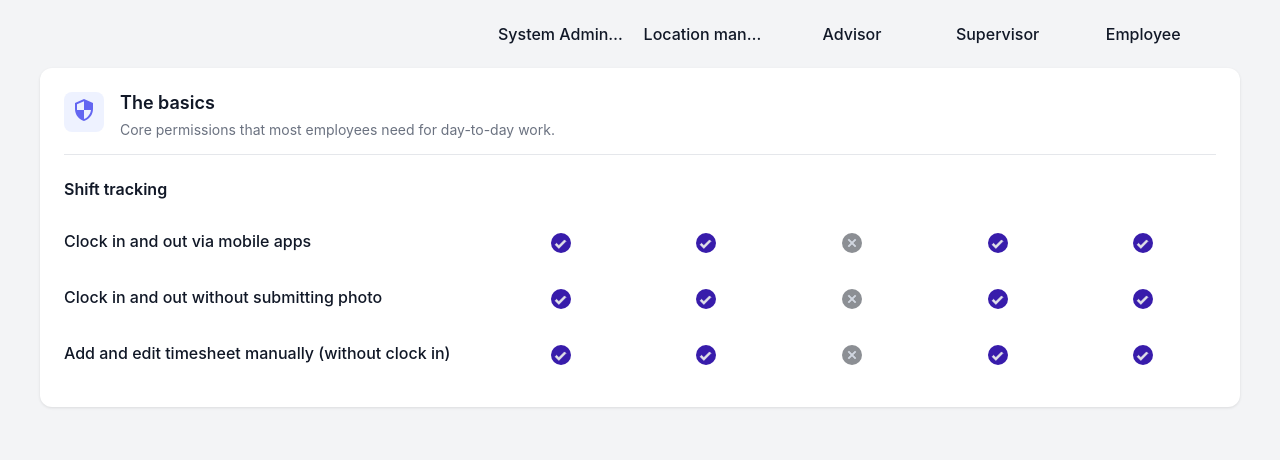
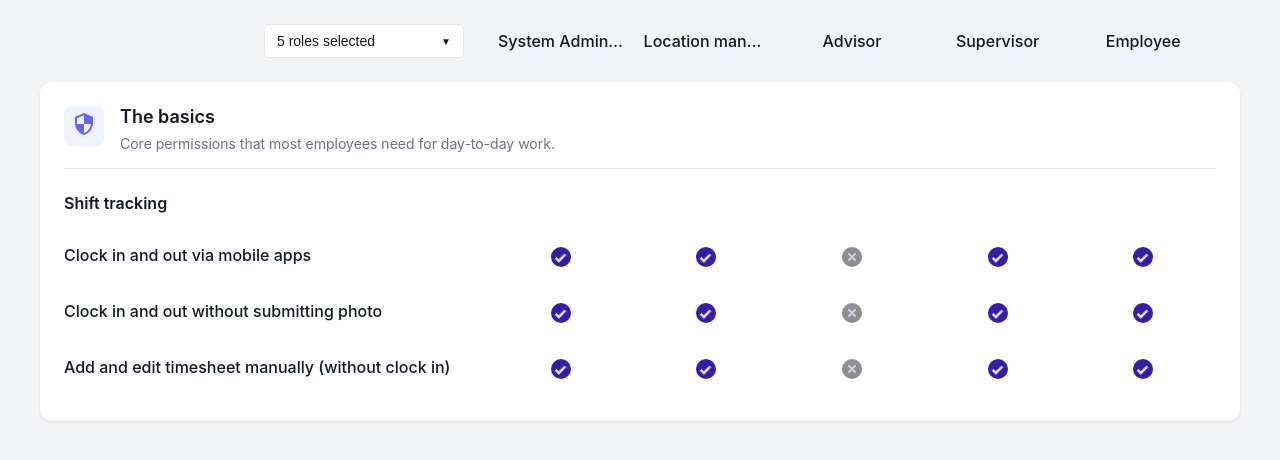
Before and after one commit to Yihan-X/POC-Access-Level-Comparison-Matrix, a Vue app: page / in a window 1280 px wide. Shown: the top 460 px of the page. Built offline with nearby package versions, Linux system fonts and the light colour scheme.

Commit message:
feat: select which roles to hide or show

```diff
--- /dev/null
+++ b/src/components/MultiSelect.vue
@@ -0,0 +1,156 @@
+<template>
+  <div class="multi-select">
+    <button
+      @click="isOpen = !isOpen"
+      class="multi-select__trigger"
+      type="button"
+    >
+      <span class="multi-select__selected-text">
+        {{ selectedCount }} roles selected
+      </span>
+      <span class="multi-select__arrow" :class="{ '__open': isOpen }">▼</span>
+    </button>
+
+    <div v-if="isOpen" class="multi-select__dropdown">
+      <div class="multi-select__select-all">
+        <label class="multi-select__option">
+          <input
+            type="checkbox"
+            :checked="isAllSelected"
+            @change="toggleAll"
+            class="multi-select__checkbox"
+          >
+          Select All
+        </label>
+      </div>
+      <div class="multi-select__options">
+        <label
+          v-for="option in options"
+          :key="option"
+          class="multi-select__option"
+        >
+          <input
+            type="checkbox"
+            :value="option"
+            v-model="selectedValues"
+            class="multi-select__checkbox"
+            @change="emitUpdate"
+          >
+          {{ option }}
+        </label>
+      </div>
+    </div>
+  </div>
+</template>
+
+<script setup lang="ts">
+import { ref, computed, watch } from 'vue';
+
+const props = defineProps<{
+  options: string[];
+  modelValue: string[];
+}>();
+
+const emit = defineEmits<{
+  (e: 'update:modelValue', value: string[]): void;
+}>();
+
+const isOpen = ref(false);
+const selectedValues = ref([...props.modelValue]);
+
+const selectedCount = computed(() => selectedValues.value.length);
+const isAllSelected = computed(() => selectedValues.value.length === props.options.length);
+
+const toggleAll = () => {
+  if (isAllSelected.value) {
+    selectedValues.value = [];
+  } else {
+    selectedValues.value = [...props.options];
+  }
+  emitUpdate();
+};
+
+const emitUpdate = () => {
+  emit('update:modelValue', selectedValues.value);
+};
+
+// Update internal state when prop changes
+watch(() => props.modelValue, (newValue) => {
+  selectedValues.value = [...newValue];
+});
+</script>
+
+<style scoped>
+.multi-select {
+  position: relative;
+  width: 200px;
+}
+
+.multi-select__trigger {
+  width: 100%;
+  padding: 8px 12px;
+  background: white;
+  border: 1px solid #E5E7EB;
+  border-radius: 6px;
+  display: flex;
+  justify-content: space-between;
+  align-items: center;
+  cursor: pointer;
+  font-size: 14px;
+  color: #111827;
+}
+
+.multi-select__trigger:hover {
+  border-color: #6366F1;
+}
+
+.multi-select__selected-text {
+  margin-right: 8px;
+}
+
+.multi-select__arrow {
+  font-size: 10px;
+  transition: transform 0.2s ease;
+}
+
+.multi-select__arrow.__open {
+  transform: rotate(180deg);
+}
+
+.multi-select__dropdown {
+  position: absolute;
+  top: 100%;
+  left: 0;
+  width: 100%;
+  margin-top: 4px;
+  background: white;
+  border: 1px solid #E5E7EB;
+  border-radius: 6px;
+  box-shadow: 0 4px 6px -1px rgb(0 0 0 / 0.1);
+  z-index: 10;
+}
+
+.multi-select__select-all {
+  padding: 8px;
+  border-bottom: 1px solid #E5E7EB;
+}
+
+.multi-select__options {
+  max-height: 200px;
+  overflow-y: auto;
+  padding: 8px;
+}
+
+.multi-select__option {
+  display: flex;
+  align-items: center;
+  padding: 4px 0;
+  cursor: pointer;
+  font-size: 14px;
+  color: #111827;
+}
+
+.multi-select__checkbox {
+  margin-right: 8px;
+}
+</style>
--- a/src/components/PermissionMatrix.vue
+++ b/src/components/PermissionMatrix.vue
@@ -1,9 +1,15 @@
 <template>
   <div class="permission-matrix">
     <div class="permission-matrix__header">
-      <div class="permission-matrix__spacer"></div>
+      <div class="permission-matrix__spacer">
+        <MultiSelect
+          v-model="visibleRoles"
+          :options="roles"
+          class="permission-matrix__role-selector"
+        />
+      </div>
       <div class="permission-matrix__roles">
-        <div v-for="role in roles" :key="role" class="permission-matrix__role">
+        <div v-for="role in visibleRoles" :key="role" class="permission-matrix__role">
           {{ role }}
         </div>
       </div>
@@ -34,7 +40,7 @@
                   :key="permission.id"
                   :name="permission.name"
                   :description="permission.description"
-                  :roles="roles"
+                  :roles="visibleRoles"
                   :role-access="permission.roleAccess"
                 />
               </div>
@@ -47,11 +53,14 @@
 </template>
 
 <script setup lang="ts">
+import { ref } from 'vue';
 import type { PermissionMatrix } from '../types';
 import Card from './Card.vue';
 import PermissionRow from './PermissionRow.vue';
+import MultiSelect from './MultiSelect.vue';
 
-defineProps<PermissionMatrix>();
+const props = defineProps<PermissionMatrix>();
+const visibleRoles = ref([...props.roles]);
 </script>
 
 <style scoped>
@@ -72,12 +81,19 @@ defineProps<PermissionMatrix>();
 
 .permission-matrix__spacer {
   min-width: 400px;
+  display: flex;
+  justify-content: end;
+}
+
+.permission-matrix__role-selector {
+  margin-left: 24px;
 }
 
 .permission-matrix__roles {
+  min-width: 0;
   display: flex;
+  align-items: center;
   flex: 1 1 auto;
-  min-width: 0;
 }
 
 .permission-matrix__role {
```
